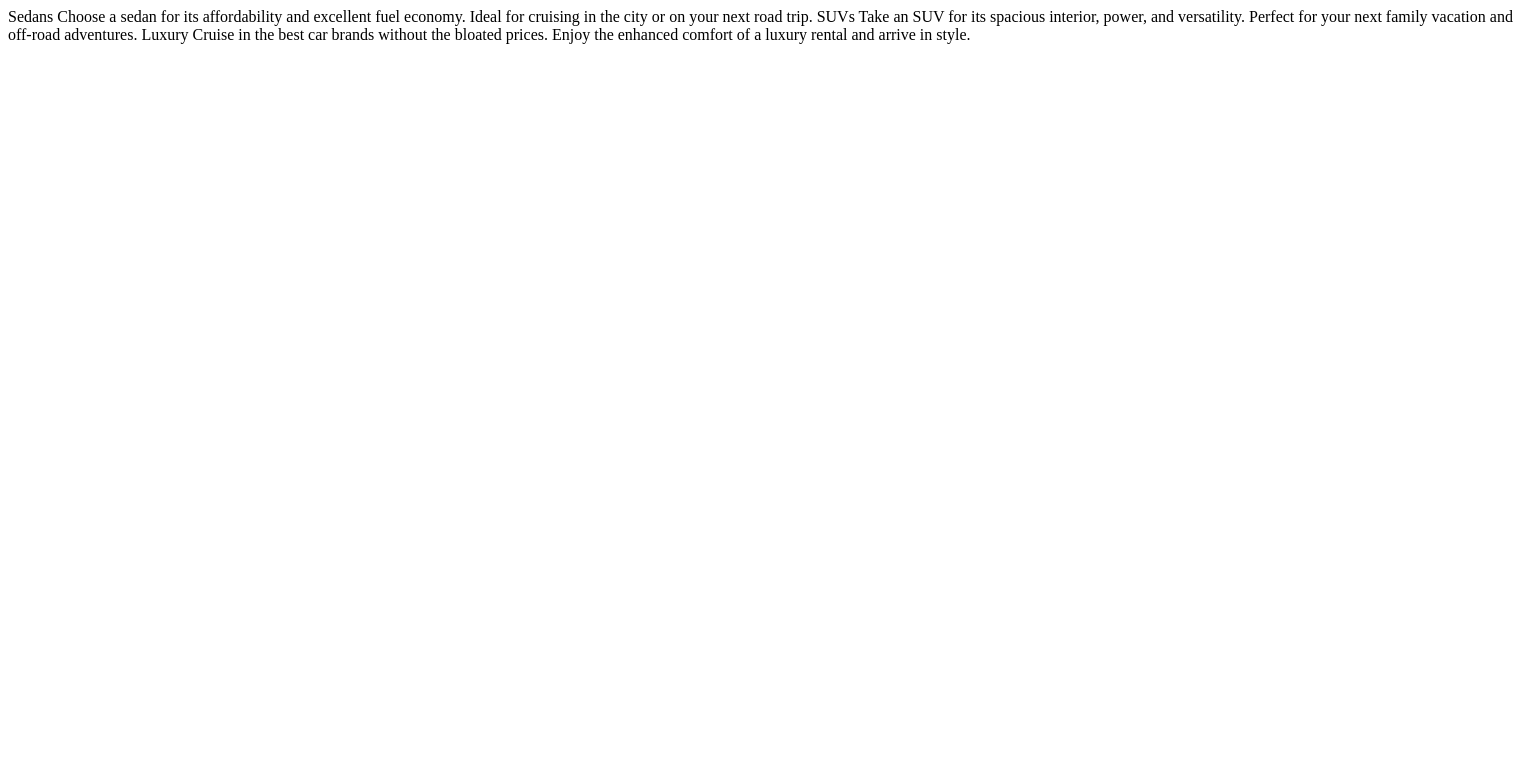
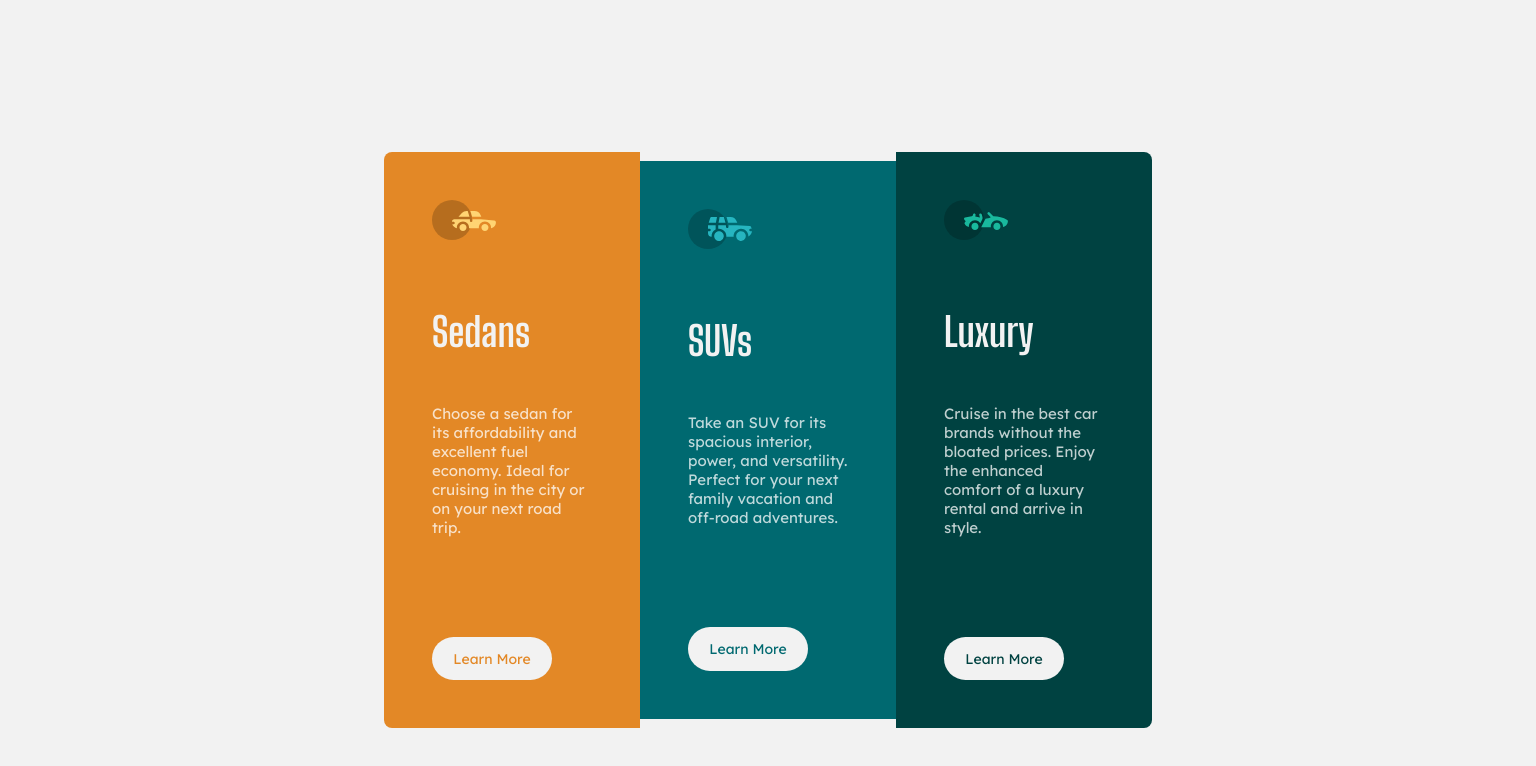
Before and after one commit to Franco-Cipo/3-component-challenge-franco, a plain HTML site: page index.html in a window 1536 px wide. Drawn offline with Linux system fonts and the light colour scheme.

Commit message:
finished project

```diff
--- a/index.html
+++ b/index.html
@@ -12,17 +12,40 @@
 </head>
 <body>
 
-  Sedans
-  Choose a sedan for its affordability and excellent fuel economy. Ideal for cruising in the city
-  or on your next road trip.
+    <div class="container">
 
-  SUVs
-  Take an SUV for its spacious interior, power, and versatility. Perfect for your next family vacation
-  and off-road adventures.
+    <div class="card card-1">
+      <img src="images/icon-sedans.svg" alt="">
+        <div>
+        <h1>Sedans</h1>
+        <p>Choose a sedan for its affordability and excellent fuel economy. Ideal for cruising in the city
+        or on your next road trip.</p>
+      </div>
+      <button class="orange">Learn More</button>
 
-  Luxury
-  Cruise in the best car brands without the bloated prices. Enjoy the enhanced comfort of a luxury
-  rental and arrive in style.
+    </div>
+
+    <div class="card card-2">
+          <img src="images/icon-suvs.svg" alt="">
+          <div>
+          <h1>SUVs</h1>
+        <p>Take an SUV for its spacious interior, power, and versatility. Perfect for your next family vacation
+        and off-road adventures.</p>
+      </div>
+      <button class="cyan">Learn More</button>
+    </div>
+
+    <div class="card card-3">
+      <img src="images/icon-luxury.svg" alt="">
+      <div>
+        <h1>Luxury</h1>
+        <p>Cruise in the best car brands without the bloated prices. Enjoy the enhanced comfort of a luxury
+        rental and arrive in style.</p>
+      </div>
+      <button class="dark-cyan">Learn More</button>
+  </div>
+
+  </div>
 
 
 </body>
--- a/style.css
+++ b/style.css
@@ -0,0 +1,171 @@
+@import url('https://fonts.googleapis.com/css2?family=Lexend+Deca&display=swap');
+
+@import url('https://fonts.googleapis.com/css2?family=Big+Shoulders+Display:wght@700&display=swap');
+
+
+
+
+*{
+    box-sizing: border-box;
+    margin: 0;
+    padding: 0;
+}
+
+:root{
+
+    --clr-orange: hsl(31, 77%, 52%);
+    --clr-cyan: hsl(184, 100%, 22%);
+    --clr-dark-cyan: hsl(179, 100%, 13%);
+
+    --clr-p-white: hsla(0, 0%, 100%, 0.75);
+
+    /* (background, headings, buttons) */
+    --clr-grey: hsl(0, 0%, 95%);
+    /* (background, headings, buttons) */
+
+    --fs-p: 15px;
+
+    --ff-p-btn:"Lexend Deca", serif;
+    --fw-p-bnt:400;
+    --ff-h1: "Big Shoulders Display", serif;
+    --fw-h1:700;
+
+    /* Mobile: 375px
+    Desktop: 1440px */
+
+}
+
+p{
+    color: var(--clr-p-white);
+    margin-top: 30px;
+    margin-bottom: 20px;
+    font-family: var(--ff-p-btn);
+    font-size: var(--fs-p);
+    font-weight: var(--fw-p-bnt);
+
+}
+
+h1{
+    margin-top: 30px;
+    color: var(--clr-grey);
+    font-family: var(--ff-h1);
+    font-size: 40px;
+    font-weight: var(--fw-h1);
+}
+.orange{
+    color: var(--clr-orange);
+}
+.cyan{
+    color: var(--clr-cyan);
+}
+
+.dark-cyan{
+    color: var(--clr-dark-cyan);
+}
+
+button{
+
+    font-family: var(--ff-p-btn);
+    background-color: var(--clr-grey);
+    border: none;
+    border-radius: 3rem;
+    padding: 0.8rem;
+    width: 75%;
+    font-weight: var(--fw-p-bnt);
+    font-size: 14px;
+}
+
+body{
+    background-color: var(--clr-grey);
+}
+
+.container{
+    display: flex;
+    flex-direction: column;
+    justify-content: center;
+    align-items: center;
+    margin-top: 40px;
+    margin-bottom: 40px;
+
+
+}
+
+.card{
+    width: 75%;
+    padding: 3rem;
+
+    transition-duration: 1s;
+
+}
+
+.card-1{
+    background-color: var(--clr-orange);
+    border-radius: 8px 8px 0 0;
+}
+
+.card-2{
+    background-color: var(--clr-cyan);
+}
+
+.card-3{
+    background-color: var(--clr-dark-cyan);
+    border-radius: 0 0 8px 8px;
+}
+
+
+@media (min-width: 1440px) {
+    .container{
+        flex-direction: row;
+        width: 50%;
+        margin-inline: auto;
+        align-content: center ;
+        justify-content: center;
+        height: 100vh;
+
+    }
+    .card-1{
+        background-color: var(--clr-orange);
+        border-radius: 8px  0 0 8px ;
+    }
+    .card-3{
+        background-color: var(--clr-dark-cyan);
+        border-radius: 0  8px  8px  0 ;
+    }
+    button{
+        margin-top: 5rem;
+        transition: 0.5s;
+    }
+    p{
+        margin-top: 3rem;
+    }
+    h1{
+        margin-top: 4rem;
+    }
+
+    button:hover{
+        border: 1px solid var(--clr-grey);
+
+    }
+
+    .orange:hover{
+        color: var(--clr-grey);
+        background-color: var(--clr-orange);
+
+    }
+
+    .card button:hover{
+        transform: translateY(-10px);
+    }
+    .cyan:hover{
+        color: var(--clr-grey);
+        background-color: var(--clr-cyan);
+    }
+
+    .dark-cyan:hover{
+        color: var(--clr-grey);
+        background-color: var(--clr-dark-cyan);
+    }
+
+
+
+}
```
